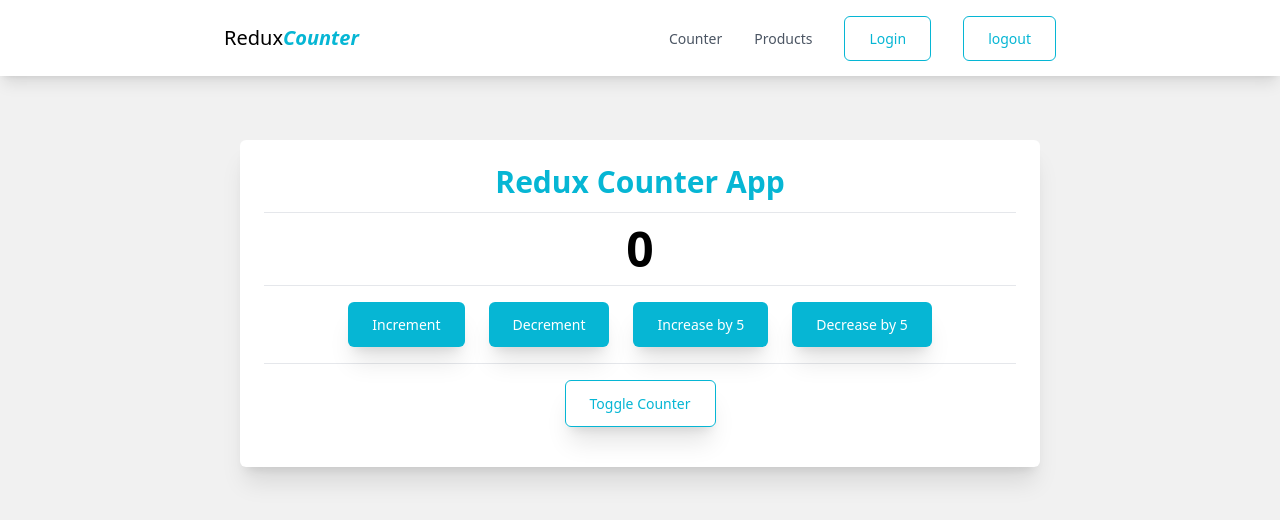
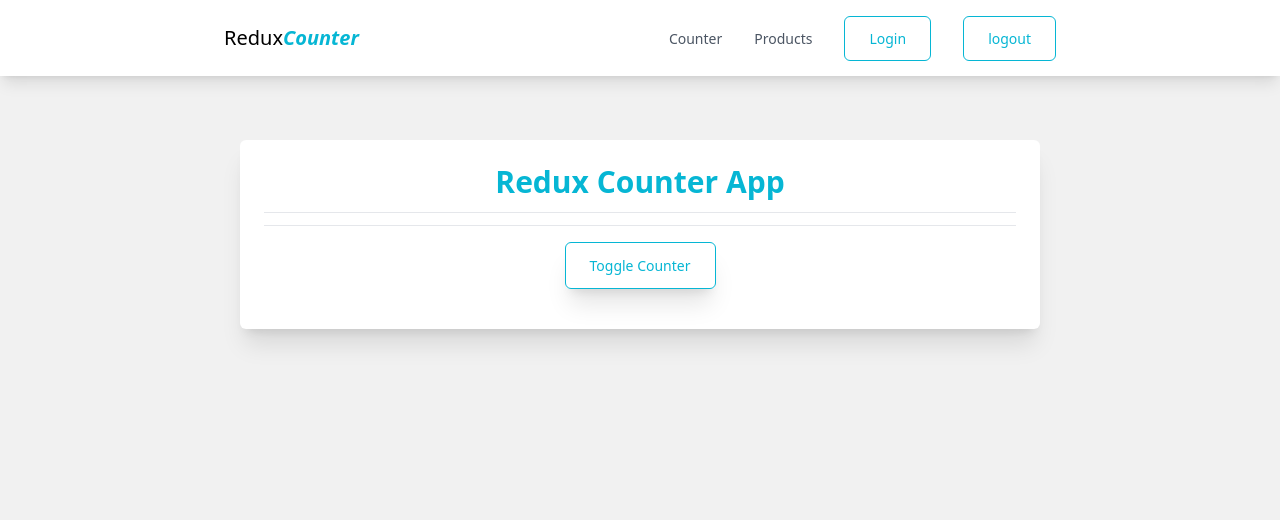
Before and after one commit to AmaduKamara/redux-counter-auth, a React (Create React App) app: page / in a window 1280 px wide. Shown: the top 520 px of the page. Built offline with nearby package versions, Linux system fonts and the light colour scheme.

Commit message:
Update Counter.js

```diff
--- a/src/pages/Counter.js
+++ b/src/pages/Counter.js
@@ -3,9 +3,12 @@
 
 const Counter = () => {
   const counter = useSelector((state) => state.counter);
+  const show = useSelector((state) => state.showCounter);
   const dispatch = useDispatch();
 
-  const toggleCounter = () => {};
+  const toggleCounter = () => {
+    dispatch({ type: "toggle" });
+  };
 
   const incrementHandler = () => {
     dispatch({ type: "increment" });
@@ -30,6 +33,8 @@
           Redux Counter App
         </h1>
         <hr className="my-3" />
+        {show && (
+          <>
             <div>
               <h2 className="text-5xl text-center font-bold">{counter}</h2>
             </div>
@@ -66,6 +71,9 @@
                 </button>
               </div>
             </div>
+          </>
+        )}
+
         <hr className="my-3" />
         <div className="my-4 flex justify-center items-center">
           <button
```
Lines whose indentation alone changed are shown as unchanged.
